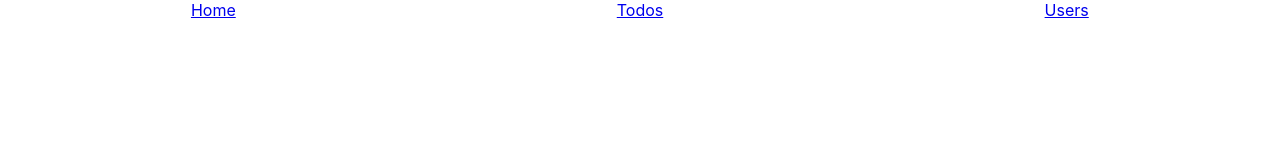
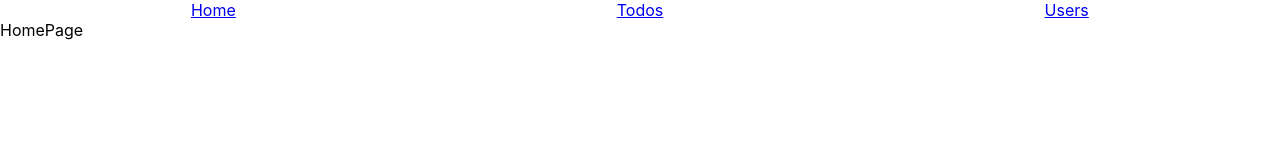
Before and after one commit to sstoimirov/react-router-playground, a React (Create React App) app in the folder app/: page / in a window 1280 px wide. Shown: the top 160 px of the page. Built offline with nearby package versions, Linux system fonts and the light colour scheme.

Commit message:
update types

```diff
--- a/app/src/App.tsx
+++ b/app/src/App.tsx
@@ -2,6 +2,7 @@ import * as React from 'react';
 import { BrowserRouter as Router, Route, Link, Switch } from "react-router-dom";
 import { Users } from './components/Users/Users';
 import Todos from './components/Todos/Todos';
+import HomePage from './components/HomePage/HomePage';
 
 function App() {
   return (
@@ -12,7 +13,7 @@ function App() {
           <div className="navigation-items__users-page"><Link to="/users">Users</Link></div>
         </nav>
         <Switch>
-          <Route exact path="/" />
+          <Route exact path="/" component={HomePage}/>
           <Route path="/todos" component={Todos} />
           <Route path="/users" component={Users} />
         </Switch>
--- /dev/null
+++ b/app/src/components/HomePage/HomePage.tsx
@@ -0,0 +1,9 @@
+import * as React from "react";
+
+export const HomePage: React.FC = () => {
+    return (
+        <div>HomePage</div>
+    )
+}
+
+export default HomePage;
--- a/app/src/components/Input/Input.tsx
+++ b/app/src/components/Input/Input.tsx
@@ -3,6 +3,7 @@ import { InputProps } from "../../interfaces/interfaces";
 
 const Input: React.FC<InputProps> = ({ saveTodo }) => {
     const [value, setValue] = React.useState("");
+
     return (
         <div className="input-wrapper">
             <input type="text" placeholder="Enter todo..." onChange={(e) => { setValue(e.target.value) }} value={value}></input>
--- a/app/src/components/Todo/Todo.tsx
+++ b/app/src/components/Todo/Todo.tsx
@@ -2,10 +2,13 @@ import * as React from "react";
 import Btn from "../Btn/Btn";
 import { TodoType } from "../../interfaces/interfaces";
 
-const Todo: React.FC<TodoType> = ({ id, name, deleteHandler }) => {
+function Todo({ id, name, deleteHandler }: TodoType) {
     let [isDone, setFinished] = React.useState(false);
     const clsName = isDone ? "todo-wrapper todo-wrapper-finished" : "todo-wrapper";
 
+    React.useEffect(() => {
+
+    })
     return (
         <div className={clsName} id={id}>
             <div className="todo-text">{name}</div>
--- a/app/src/components/Todos/Todos.tsx
+++ b/app/src/components/Todos/Todos.tsx
@@ -6,7 +6,7 @@ import { TodoType } from "../../interfaces/interfaces";
 import Todo from "../Todo/Todo";
 
 const Todos: React.FC = () => {
-    const [todos, updateTodos] = React.useState<TodoType[]>([])
+    const [todos, updateTodos] = React.useState<TodoType[]>([]);
 
     return (
         <div className="todo-app">
--- a/app/src/components/Users/Users.tsx
+++ b/app/src/components/Users/Users.tsx
@@ -1,8 +1,8 @@
 import * as React from "react";
-import { User } from "../../interfaces/interfaces";
+import { UserType } from "../../interfaces/interfaces";
 
 export const Users: React.FC = () => {
-    let [users, getUsers] = React.useState<User[]>([]);
+    let [users, getUsers] = React.useState<UserType[]>([]);
 
     const fetchUsers = async () => {
         const res = await fetch("https://jsonplaceholder.typicode.com/users");
@@ -16,7 +16,7 @@ export const Users: React.FC = () => {
 
     return (
         <div className="users">
-            {users.map((user: User) =>
+            {users.map((user: UserType) =>
                 <div className="user" key={user.id}>
                     <div className="user-id">{user.id}</div>
                     <div className="user-name">{user.name}</div>
```
Also changed, not shown: app/package.json (+11 -1 lines), app/src/interfaces/interfaces.ts (+6 -6 lines).
